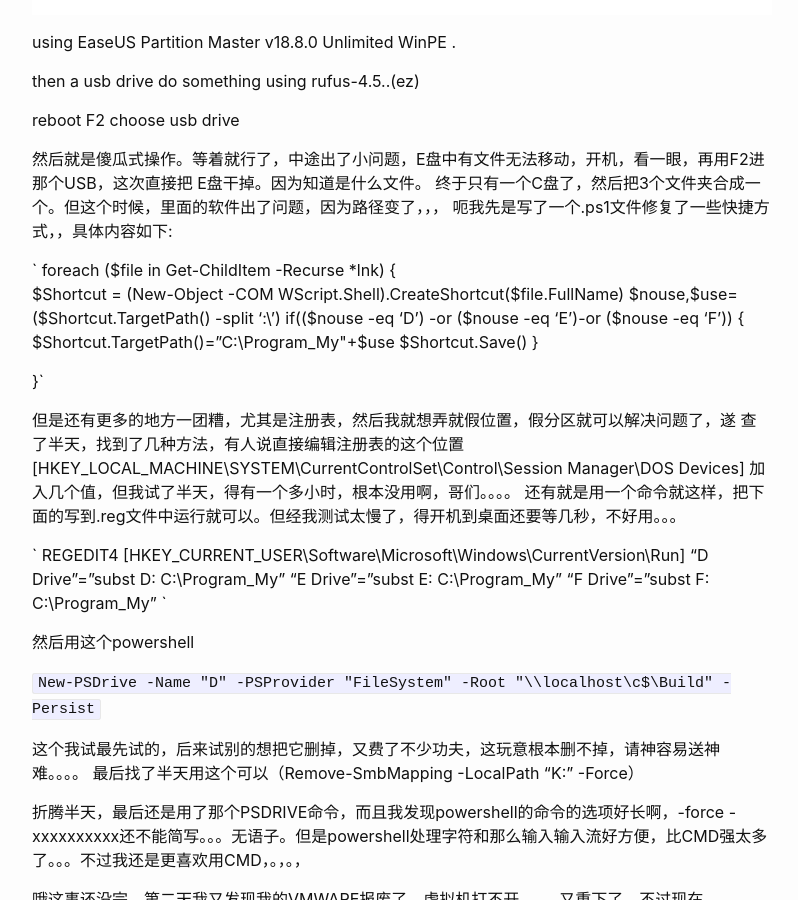
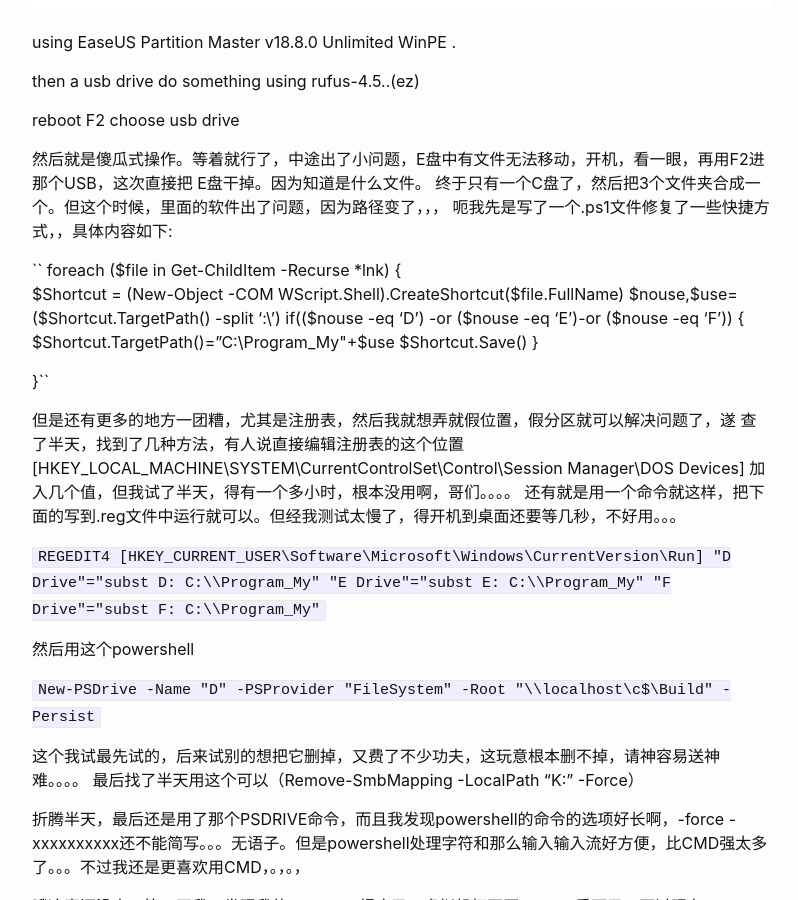
Before and after one commit to zzfhadr/izuchannn.github.io, a Jekyll site: the page built from _posts/2024-09-06-周五-8：54：49：33-windowsdrive.markdown, in a window 1280 px wide and 900 px high, scrolled down 1165 px. Shown: the whole window, without its empty margins (238-1036 px from the left). Built offline with Jekyll 4.4.1, drawn with Linux system fonts in a browser that asks for light colours.

Commit message:
autobatscriptdoupdateforme

```diff
--- a/_posts/2024-09-06-周五-8：54：49：33-windowsdrive.markdown
+++ b/_posts/2024-09-06-周五-8：54：49：33-windowsdrive.markdown
@@ -28,7 +28,7 @@ E盘干掉。因为知道是什么文件。
 终于只有一个C盘了，然后把3个文件夹合成一个。但这个时候，里面的软件出了问题，因为路径变了，，，
 呃我先是写了一个.ps1文件修复了一些快捷方式，，具体内容如下:
 
-` foreach ($file in Get-ChildItem -Recurse *lnk)
+`` foreach ($file in Get-ChildItem -Recurse *lnk)
 {
      $Shortcut = (New-Object -COM WScript.Shell).CreateShortcut($file.FullName)
 $nouse,$use=($Shortcut.TargetPath() -split ':\\')
@@ -38,7 +38,7 @@ $Shortcut.TargetPath()="C:\Program_My\"+$use
 $Shortcut.Save()
 }
 
-}`
+}``
 
 
 但是还有更多的地方一团糟，尤其是注册表，然后我就想弄就假位置，假分区就可以解决问题了，遂
@@ -48,17 +48,17 @@ $Shortcut.Save()
 还有就是用一个命令就这样，把下面的写到.reg文件中运行就可以。但经我测试太慢了，得开机到桌面还要等几秒，不好用。。。
 
 
-`	REGEDIT4
+``	REGEDIT4
 [HKEY_CURRENT_USER\Software\Microsoft\Windows\CurrentVersion\Run]
 "D Drive"="subst D: C:\\Program_My"
 "E Drive"="subst E: C:\\Program_My"
-"F Drive"="subst F: C:\\Program_My" `
+"F Drive"="subst F: C:\\Program_My" ``
 
 
 然后用这个powershell
 
 
-`New-PSDrive -Name "D" -PSProvider "FileSystem" -Root "\\localhost\c$\Build" -Persist`
+``New-PSDrive -Name "D" -PSProvider "FileSystem" -Root "\\localhost\c$\Build" -Persist``
 
 
 这个我试最先试的，后来试别的想把它删掉，又费了不少功夫，这玩意根本删不掉，请神容易送神难。。。。
```
